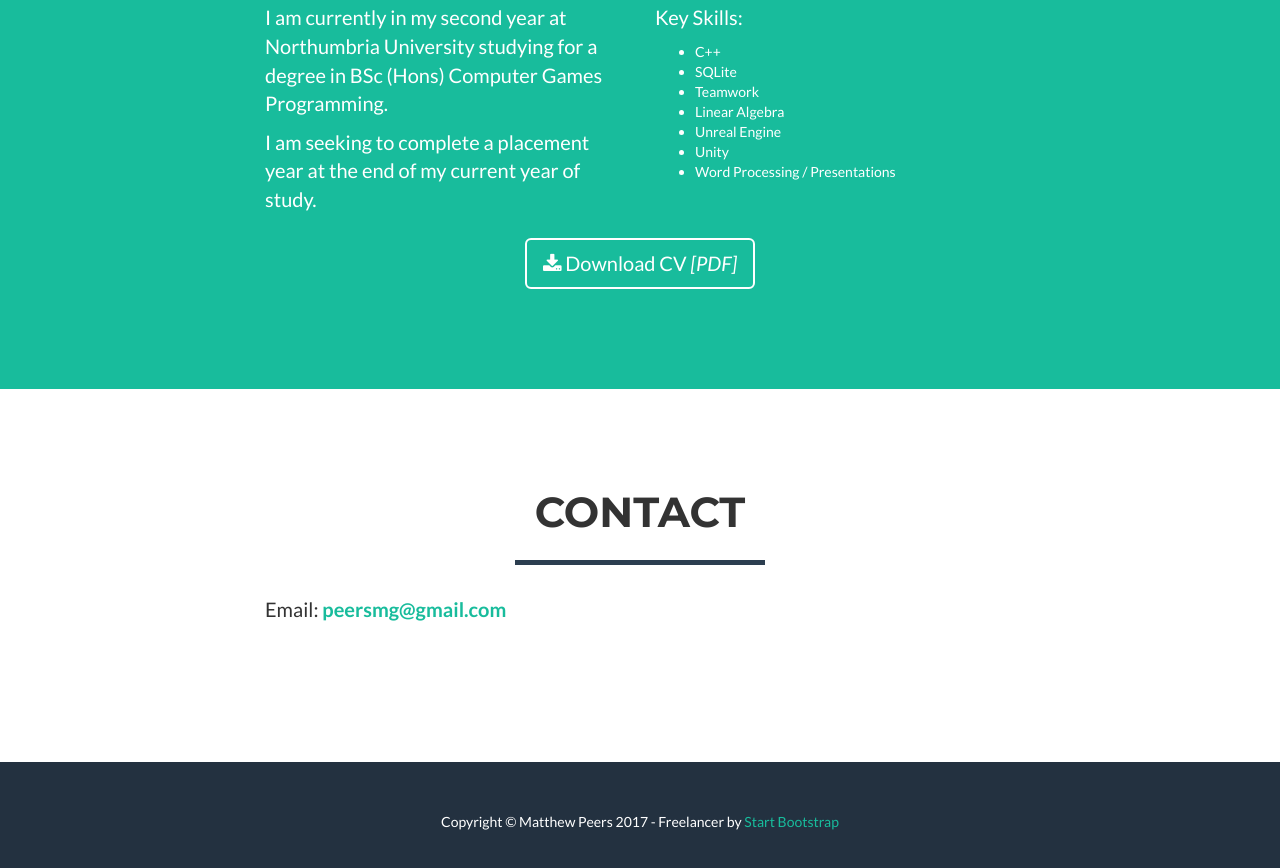
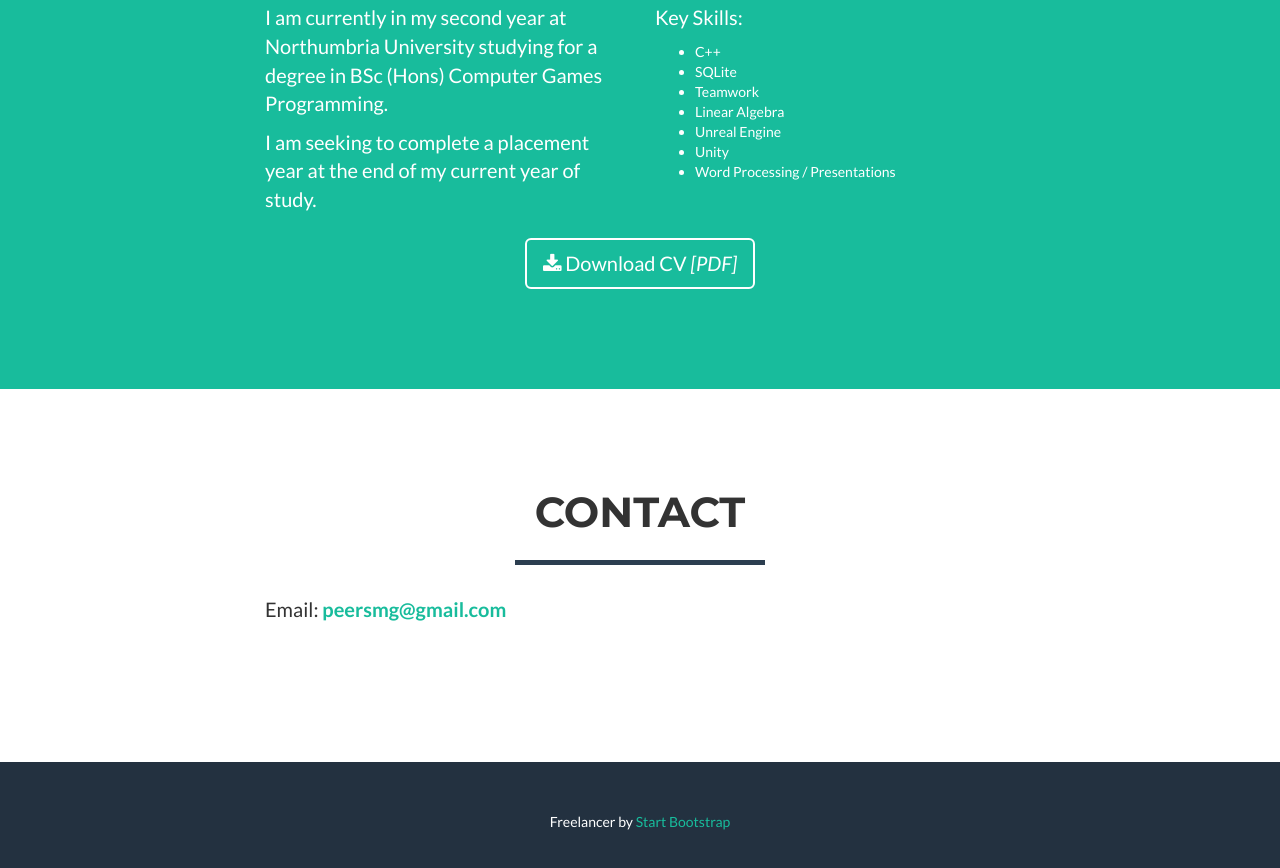
Before and after one commit to peersmg/peersmg.github.io, a website: page index.html in a window 1280 px wide. Shown: the part 1469-2337 px from the top of the page. Drawn offline with nearby package versions, Linux system fonts and the light colour scheme.

Commit message:
Update index.html

```diff
--- a/index.html
+++ b/index.html
@@ -222,7 +222,7 @@
                 <div class="row">
 
                     <div class="col-lg-12 ">
-                        Copyright &copy; Matthew Peers <script>document.write(new Date().getFullYear())</script>  -  Freelancer by <a href="http://startbootstrap.com">Start Bootstrap</a>
+                        Freelancer by <a href="http://startbootstrap.com">Start Bootstrap</a>
                     </div>
                 </div>
             </div>
```
